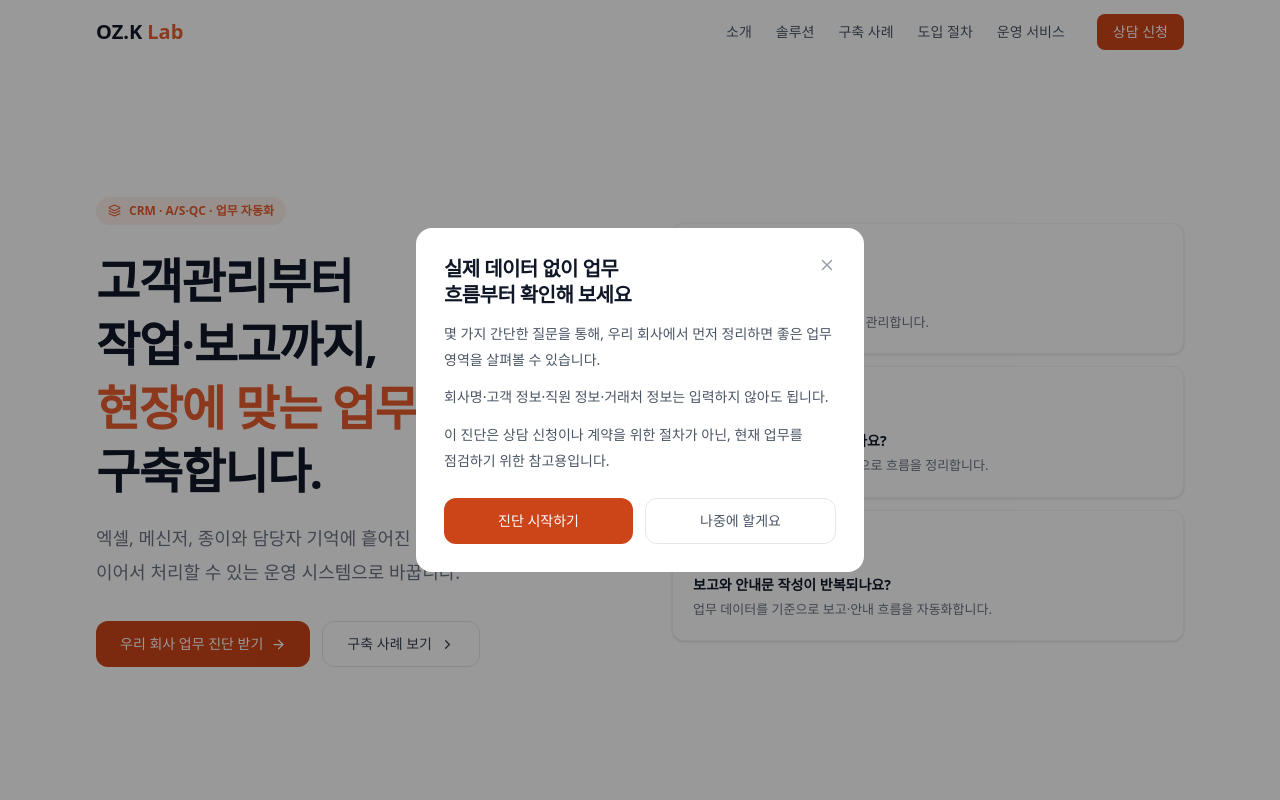
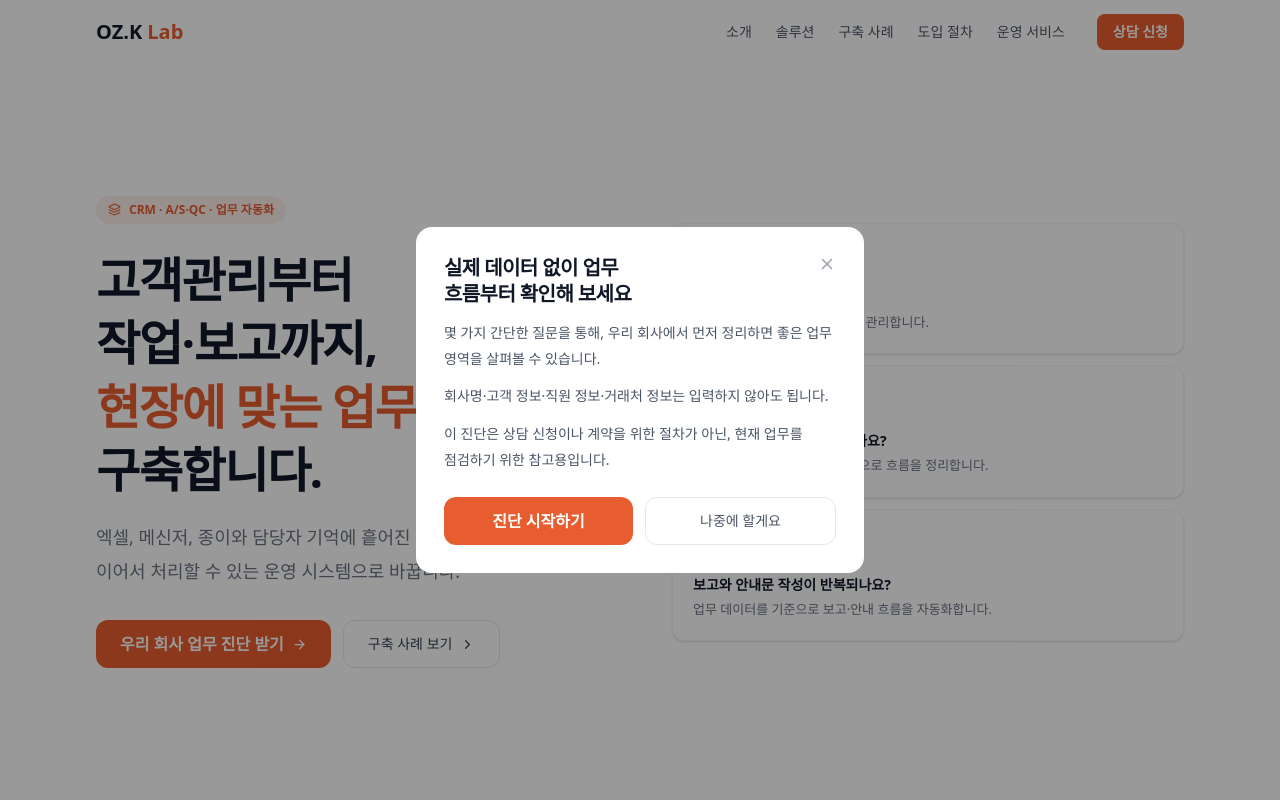
Before and after one commit to johsoappa/ozklab-homepage, a Next.js app: page / in a window 1280 px wide. Both pictures are taken after a click on the button "우리 회사 업무 진단 받기". Shown: the top 800 px of the page. Built offline with nearby package versions, Linux system fonts and the light colour scheme; a web font is replaced by a local one.

Commit message:
refactor(home): keep brand orange #E85D30, use heavier CTA text instead
Revert the darker button color; compensate with semibold, 16px text on
primary CTAs and semibold on nav buttons and small orange links.

Co-Authored-By: Claude Sonnet 5.5 <noreply@anthropic.com>

```diff
--- a/app/page.tsx
+++ b/app/page.tsx
@@ -25,8 +25,6 @@ import {
 } from "lucide-react";
 
 const PRIMARY = "#E85D30";
-// 흰 글씨 버튼·작은 링크용 (흰 배경 대비 4.5:1 이상)
-const PRIMARY_STRONG = "#CC4519";
 
 /* 한글 대제목 공통 규칙 — letter-spacing -0.03em, line-height 1.32, keep-all, balance */
 const TITLE_STYLE: React.CSSProperties = {
@@ -135,8 +133,8 @@ function DiagnosisIntroModal({
         <div className="flex flex-col sm:flex-row gap-3">
           <Link
             href="/flow-check"
-            className="flex-1 inline-flex items-center justify-center gap-2 px-6 py-3 rounded-xl font-medium text-white text-sm transition-opacity hover:opacity-90"
-            style={{ backgroundColor: PRIMARY_STRONG }}
+            className="flex-1 inline-flex items-center justify-center gap-2 px-6 py-3 rounded-xl font-semibold text-white text-base transition-opacity hover:opacity-90"
+            style={{ backgroundColor: PRIMARY }}
           >
             진단 시작하기
           </Link>
@@ -196,8 +194,8 @@ function Nav() {
             ))}
             <a
               href="#contact"
-              className="ml-2 px-4 py-2 rounded-lg text-sm font-medium text-white transition-opacity hover:opacity-90"
-              style={{ backgroundColor: PRIMARY_STRONG }}
+              className="ml-2 px-4 py-2 rounded-lg text-sm font-semibold text-white transition-opacity hover:opacity-90"
+              style={{ backgroundColor: PRIMARY }}
             >
               상담 신청
             </a>
@@ -207,8 +205,8 @@ function Nav() {
           <div className="md:hidden flex items-center gap-1">
             <a
               href="#contact"
-              className="px-3 min-h-11 inline-flex items-center rounded-lg text-sm font-medium text-white"
-              style={{ backgroundColor: PRIMARY_STRONG }}
+              className="px-3 min-h-11 inline-flex items-center rounded-lg text-sm font-semibold text-white"
+              style={{ backgroundColor: PRIMARY }}
             >
               상담 신청
             </a>
@@ -238,8 +236,8 @@ function Nav() {
             <div className="px-4 pt-2">
               <a
                 href="#contact"
-                className="block text-center px-4 py-2.5 rounded-lg text-sm font-medium text-white"
-                style={{ backgroundColor: PRIMARY_STRONG }}
+                className="block text-center px-4 py-2.5 rounded-lg text-sm font-semibold text-white"
+                style={{ backgroundColor: PRIMARY }}
                 onClick={() => setMenuOpen(false)}
               >
                 상담 신청
@@ -435,8 +433,8 @@ export default function Home() {
                 <button
                   type="button"
                   onClick={() => setShowDiagnosisIntro(true)}
-                  className="inline-flex items-center justify-center gap-2 px-6 py-3 rounded-xl font-medium text-white transition-opacity hover:opacity-90 text-sm"
-                  style={{ backgroundColor: PRIMARY_STRONG }}
+                  className="inline-flex items-center justify-center gap-2 px-6 py-3 rounded-xl font-semibold text-white transition-opacity hover:opacity-90 text-base"
+                  style={{ backgroundColor: PRIMARY }}
                 >
                   우리 회사 업무 진단 받기
                   <ArrowRight size={15} />
@@ -781,8 +779,8 @@ export default function Home() {
                     href="https://꿈따라.kr"
                     target="_blank"
                     rel="noopener noreferrer"
-                    className="inline-flex items-center gap-1 py-3 text-sm font-medium hover:gap-2 transition-all duration-200"
-                    style={{ color: PRIMARY_STRONG }}
+                    className="inline-flex items-center gap-1 py-3 text-sm font-semibold hover:gap-2 transition-all duration-200"
+                    style={{ color: PRIMARY }}
                   >
                     꿈따라 보러가기 <ArrowRight size={14} />
                   </a>
@@ -833,8 +831,8 @@ export default function Home() {
                     target="_blank"
                     rel="noopener noreferrer"
                     aria-label="카카오톡 채널에서 OZ.K Lab 상담 시작하기 (새 창 열림)"
-                    className="inline-flex items-center justify-center gap-2 px-7 py-3 rounded-xl font-medium text-white text-sm transition-opacity hover:opacity-90"
-                    style={{ backgroundColor: PRIMARY_STRONG }}
+                    className="inline-flex items-center justify-center gap-2 px-7 py-3 rounded-xl font-semibold text-white text-base transition-opacity hover:opacity-90"
+                    style={{ backgroundColor: PRIMARY }}
                   >
                     <MessageCircle size={15} />
                     카카오톡 상담 시작
@@ -849,8 +847,8 @@ export default function Home() {
                 </div>
                 <a
                   href={CONTACT_MAILTO}
-                  className="inline-block py-3 text-sm hover:underline transition-colors"
-                  style={{ color: PRIMARY_STRONG }}
+                  className="inline-block py-3 text-sm font-semibold hover:underline transition-colors"
+                  style={{ color: PRIMARY }}
                 >
                   contact@ozklab.com
                 </a>
```
